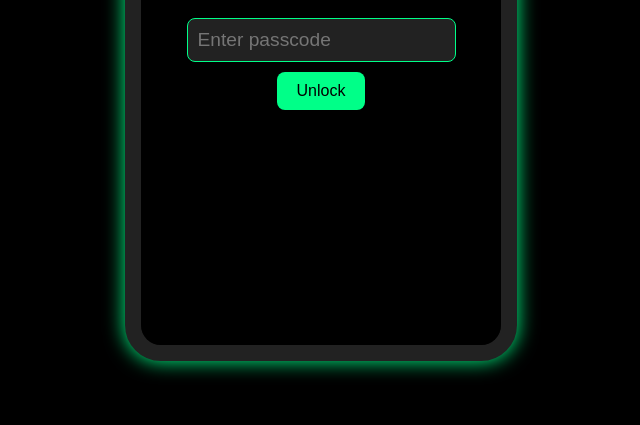
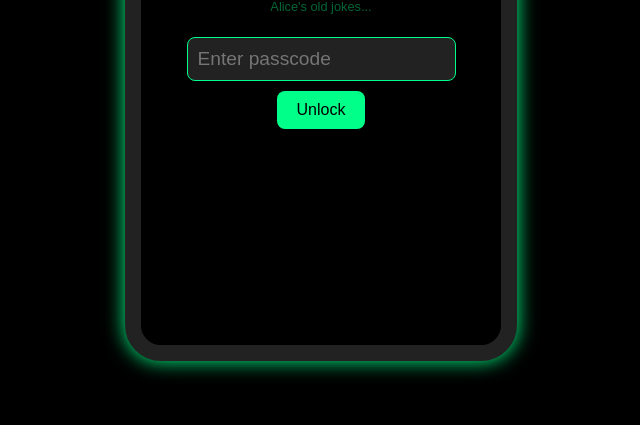
Before and after one commit to test0101-ctrl/clube-dos-penguins, a plain HTML site: page index.html in a window 1280 px wide. Shown: the part 375-800 px from the top of the page, without its empty margins (319-959 px from the left). Drawn offline with Linux system fonts and the light colour scheme.

Commit message:
Update index.html

```diff
--- a/index.html
+++ b/index.html
@@ -11,6 +11,7 @@
     <div class="screen" id="screen">
       <div class="lock-screen" id="lockScreen">
         <p class="time" id="lockTime"></p>
+        <p class="hint-text" id="lockHint">Alice's old jokes...</p>
         <input type="password" id="unlockInput" placeholder="Enter passcode" />
         <button onclick="unlockPhone()">Unlock</button>
         <p id="unlockError"></p>
@@ -26,7 +27,8 @@
           <div class="app" onclick="openApp('camera')">📷<span>Camera</span></div>
           <div class="app" onclick="openApp('files')">📁<span>Files</span></div>
           <div class="app" onclick="openApp('settings')">⚙️<span>Settings</span></div>
-          <div class="app" onclick="openApp('browser')">🌐<span>Browser</span></div> </div>
+          <div class="app" onclick="openApp('browser')">🌐<span>Browser</span></div>
+        </div>
       </div>
 
       <div class="app-screen hidden" id="appScreen">
```
